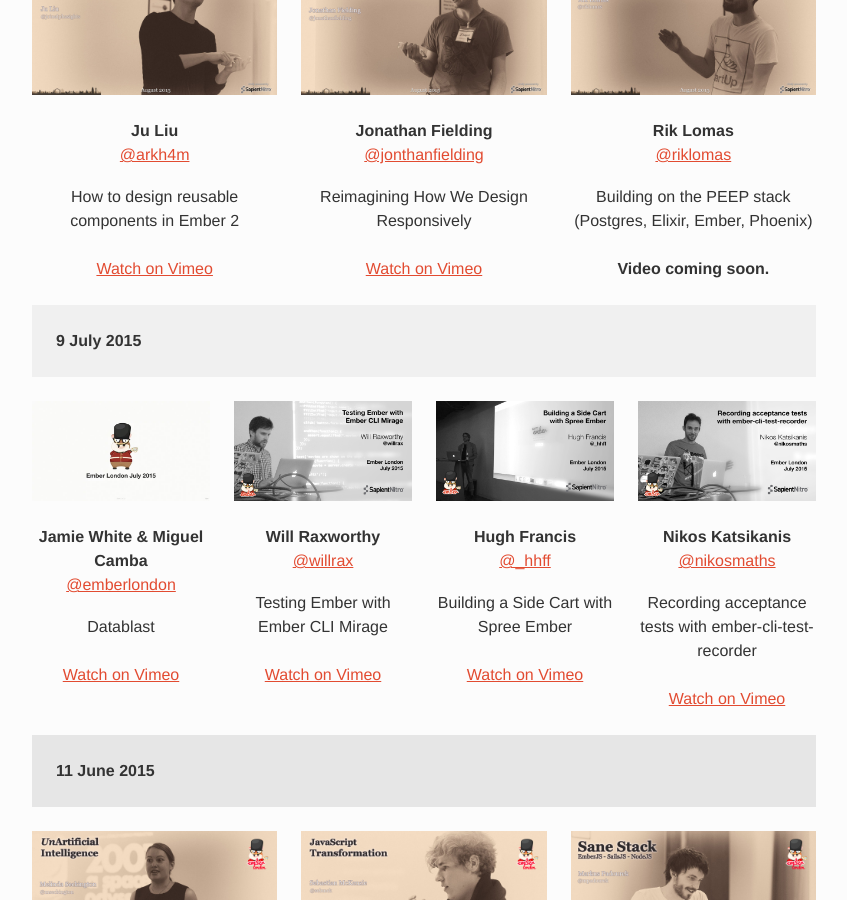
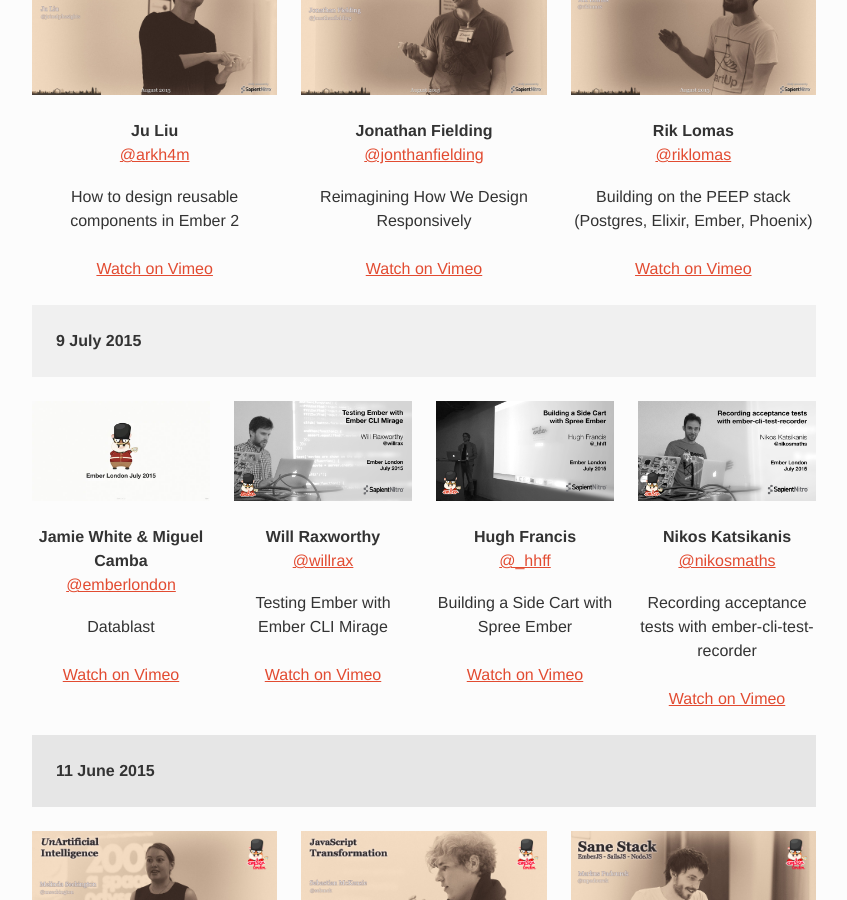
Before and after one commit to emberlondon/emberlondon.github.io, a Jekyll site: the page built from index.html, in a window 1280 px wide and 900 px high, scrolled down 1902 px. Shown: the whole window, without its empty margins (216-1063 px from the left). Built offline with Jekyll 4.4.1, drawn with Linux system fonts in a browser that asks for light colours; nearby versions of some CDN libraries; some of the changed lines change nothing that is shown.

Commit message:
Add Rik URL

```diff
--- a/_data/previous-events.yml
+++ b/_data/previous-events.yml
@@ -14,6 +14,7 @@
     speaker_twitter: riklomas
     image: images/speakers/riklomas.jpg
     info: Building on the PEEP stack (Postgres, Elixir, Ember, Phoenix)
+    video_url: https://vimeo.com/136696498
 - date: 9 July 2015
   talks:
   - speaker_name: Jamie White & Miguel Camba
```
